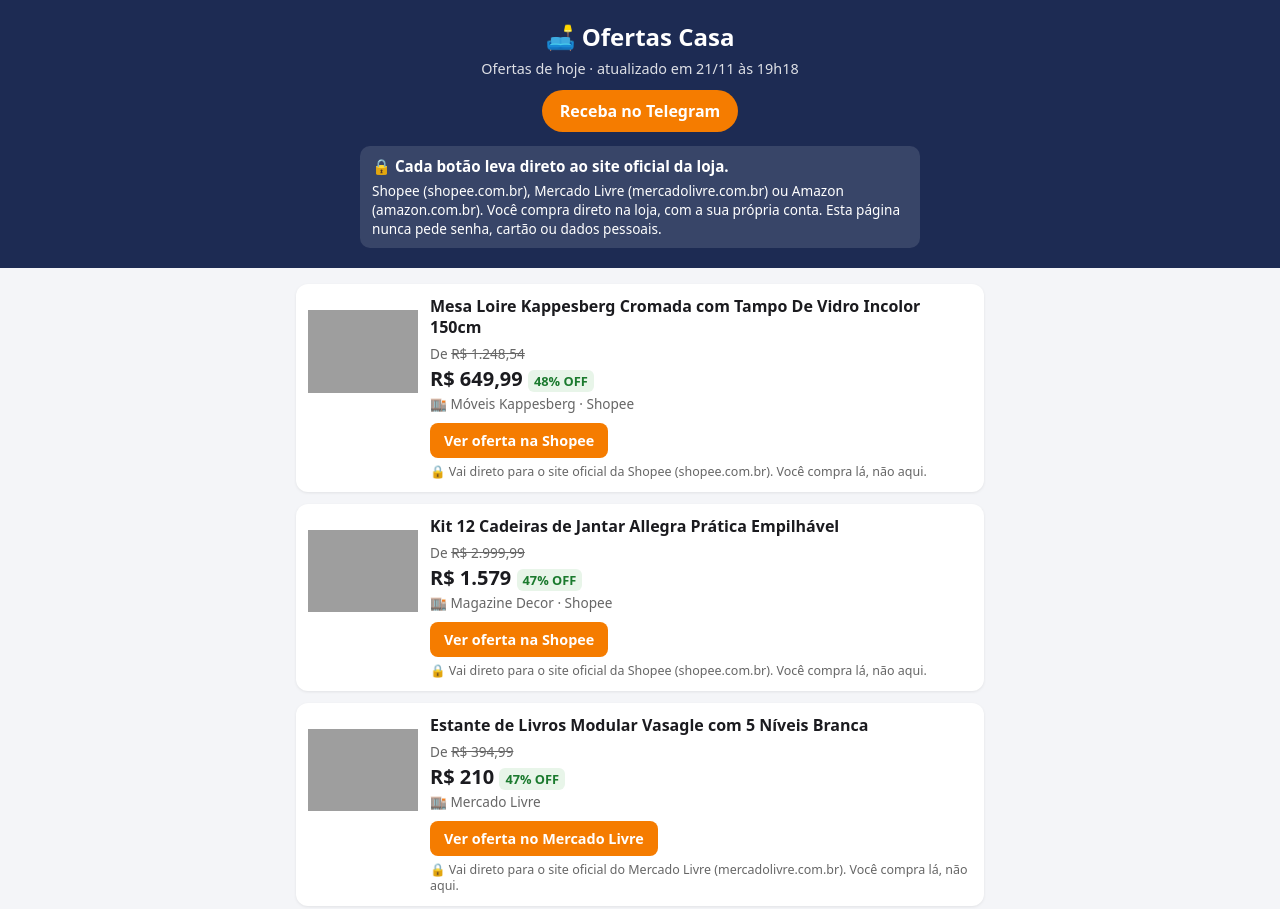
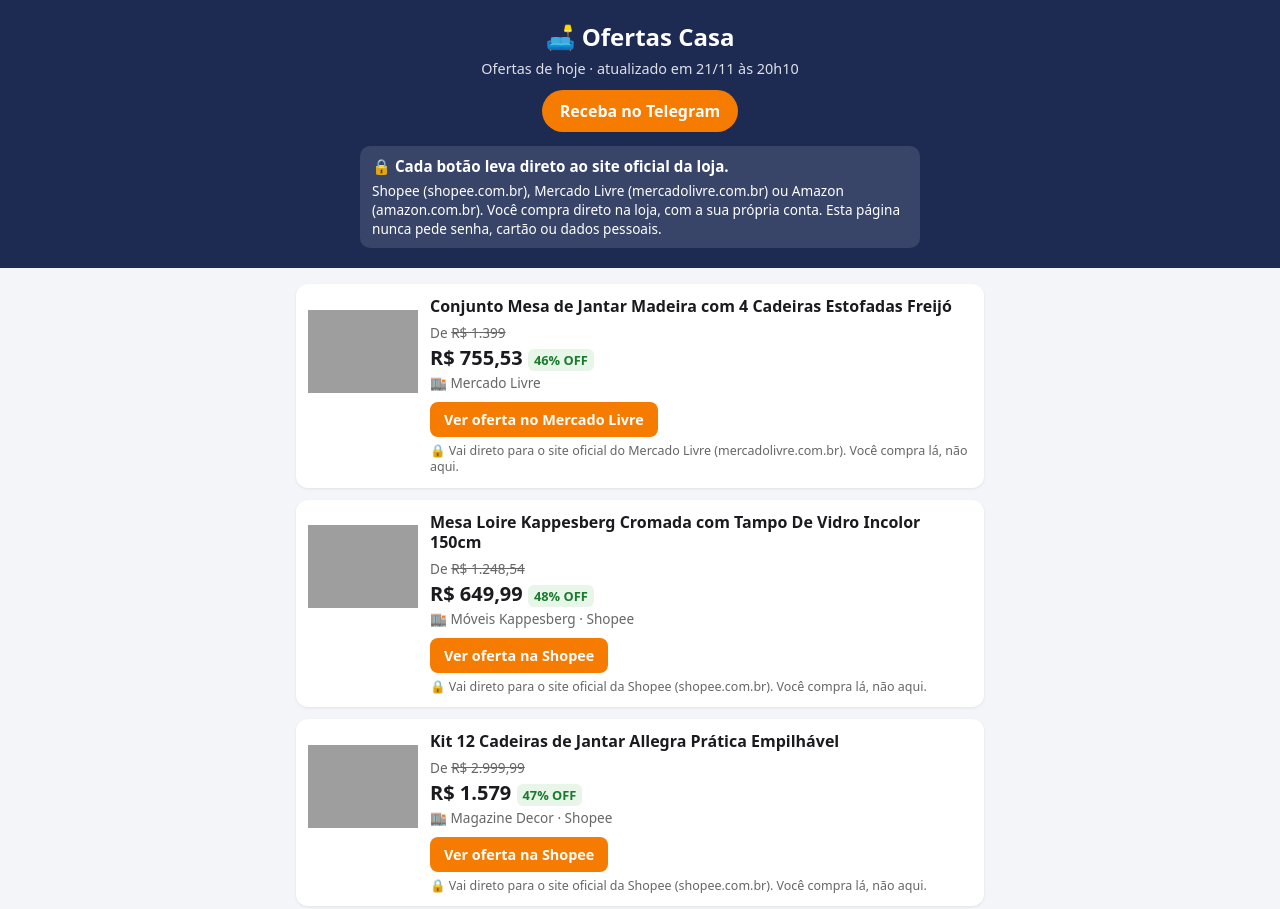
Before and after one commit to Jhuanassumpcao/ofertascasa, a plain HTML site: page index.html in a window 1280 px wide. Shown: the top 909 px of the page. Drawn offline with Linux system fonts and the light colour scheme; grey boxes are pictures that could not be loaded.

Commit message:
atualiza as ofertas de hoje

```diff
--- a/index.html
+++ b/index.html
@@ -38,7 +38,7 @@ footer{max-width:720px;margin:0 auto;padding:8px 16px 32px;color:var(--cinza);fo
 <body>
 <header>
 <h1>🛋️ Ofertas Casa</h1>
-<p>Ofertas de hoje · atualizado em 21/11 às 19h18</p>
+<p>Ofertas de hoje · atualizado em 21/11 às 20h10</p>
 <a class="canal" href="https://t.me/OfertasCasaOficial">Receba no Telegram</a>
 <div class="seguro">
 <strong>🔒 Cada botão leva direto ao site oficial da loja.</strong>
@@ -46,6 +46,7 @@ footer{max-width:720px;margin:0 auto;padding:8px 16px 32px;color:var(--cinza);fo
 </div>
 </header>
 <main>
+<article class="oferta"><img src="https://http2.mlstatic.com/D_Q_NP_2X_923342-MLB118616164607_102026-E--sala-de-jantar-conjunto-mesa-madeira-4-cadeiras-estofadas.jpg" alt="Conjunto Mesa de Jantar Madeira com 4 Cadeiras Estofadas Freijó" loading="lazy"><div class="info"><h2>Conjunto Mesa de Jantar Madeira com 4 Cadeiras Estofadas Freijó</h2><p class="de">De <s>R$ 1.399</s></p><p class="por">R$ 755,53 <span class="off">46% OFF</span></p><p class="loja">🏬 Mercado Livre</p><a class="botao" href="https://meli.la/1NNextg" target="_blank" rel="sponsored nofollow noopener">Ver oferta no Mercado Livre</a><p class="destino">🔒 Vai direto para o site oficial do Mercado Livre (mercadolivre.com.br). Você compra lá, não aqui.</p></div></article>
 <article class="oferta"><img src="https://cf.shopee.com.br/file/sg-11134201-7rdxk-mcqnw5qucxds51" alt="Mesa Loire Kappesberg Cromada com Tampo De Vidro Incolor 150cm" loading="lazy"><div class="info"><h2>Mesa Loire Kappesberg Cromada com Tampo De Vidro Incolor 150cm</h2><p class="de">De <s>R$ 1.248,54</s></p><p class="por">R$ 649,99 <span class="off">48% OFF</span></p><p class="loja">🏬 Móveis Kappesberg · Shopee</p><a class="botao" href="https://s.shopee.com.br/9V3E1IA6IQ" target="_blank" rel="sponsored nofollow noopener">Ver oferta na Shopee</a><p class="destino">🔒 Vai direto para o site oficial da Shopee (shopee.com.br). Você compra lá, não aqui.</p></div></article>
 <article class="oferta"><img src="https://cf.shopee.com.br/file/sg-11134201-7rdvo-mc22xu1n6p89bd" alt="Kit 12 Cadeiras de Jantar Allegra Prática Empilhável" loading="lazy"><div class="info"><h2>Kit 12 Cadeiras de Jantar Allegra Prática Empilhável</h2><p class="de">De <s>R$ 2.999,99</s></p><p class="por">R$ 1.579 <span class="off">47% OFF</span></p><p class="loja">🏬 Magazine Decor · Shopee</p><a class="botao" href="https://s.shopee.com.br/3Vm0o7vd8v" target="_blank" rel="sponsored nofollow noopener">Ver oferta na Shopee</a><p class="destino">🔒 Vai direto para o site oficial da Shopee (shopee.com.br). Você compra lá, não aqui.</p></div></article>
 <article class="oferta"><img src="https://http2.mlstatic.com/D_Q_NP_2X_623275-MLA109546779969_032026-E.jpg" alt="Estante de Livros Modular Vasagle com 5 Níveis Branca" loading="lazy"><div class="info"><h2>Estante de Livros Modular Vasagle com 5 Níveis Branca</h2><p class="de">De <s>R$ 394,99</s></p><p class="por">R$ 210 <span class="off">47% OFF</span></p><p class="loja">🏬 Mercado Livre</p><a class="botao" href="https://meli.la/31183b8" target="_blank" rel="sponsored nofollow noopener">Ver oferta no Mercado Livre</a><p class="destino">🔒 Vai direto para o site oficial do Mercado Livre (mercadolivre.com.br). Você compra lá, não aqui.</p></div></article>
```
